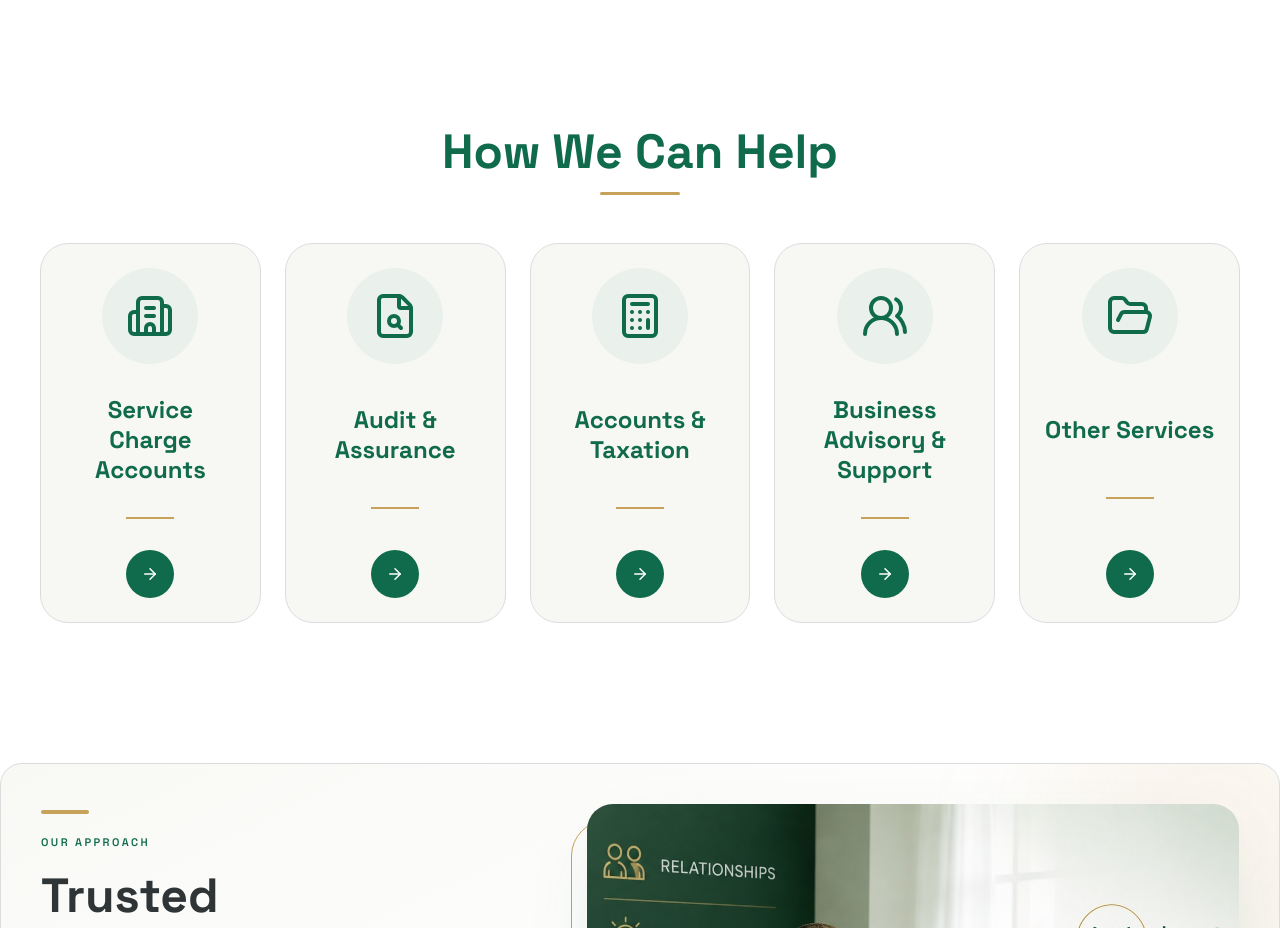
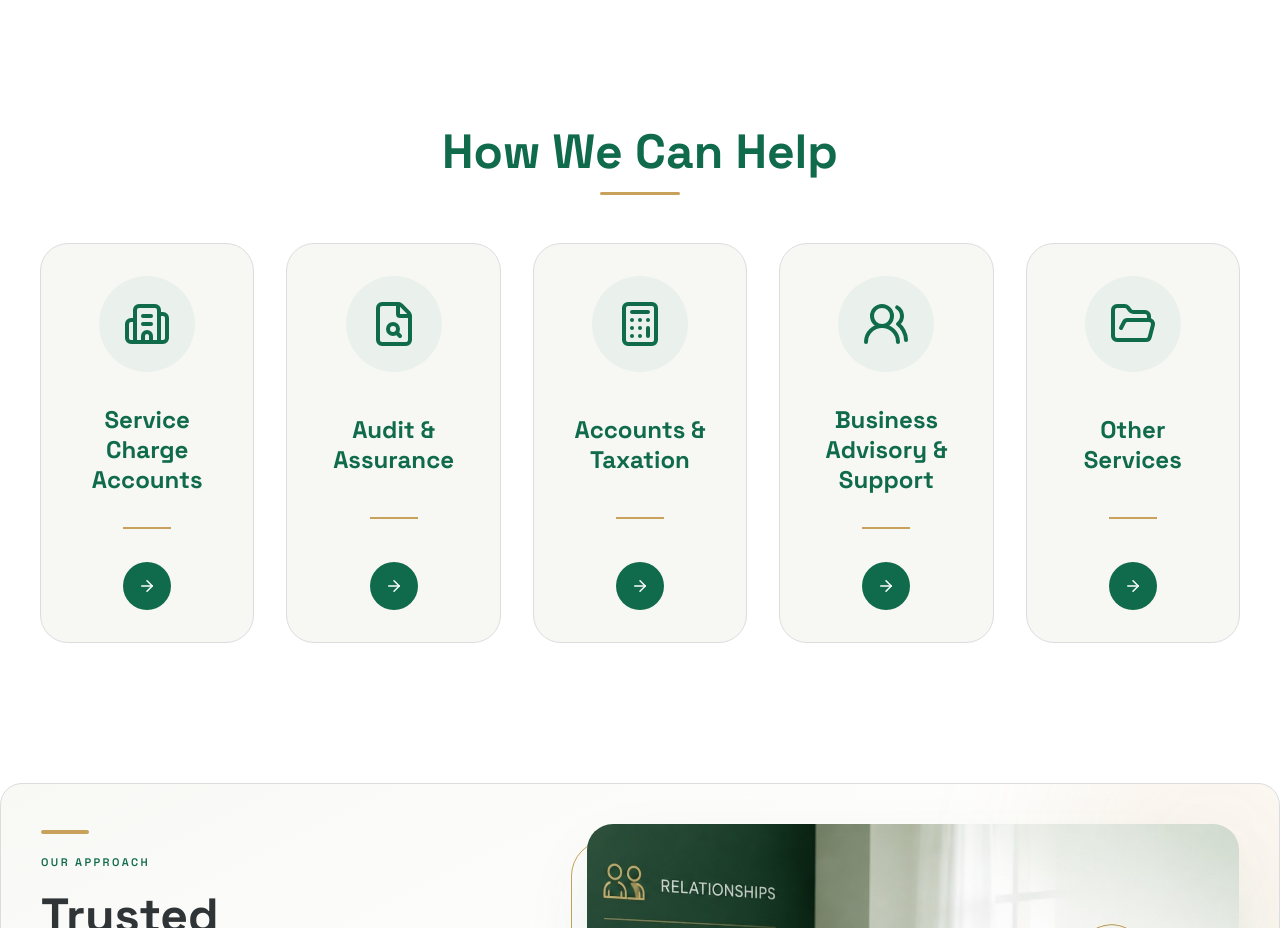
Before and after one commit to UnsaShafiq02/LpsLiving, a React (Vite) app in the folder LPS-Living-Stone-main/: page / in a window 1280 px wide. Shown: the part 1100-2028 px from the top of the page. Built offline with nearby package versions, Linux system fonts and the light colour scheme.

Commit message:
3rd june

```diff
--- a/LPS-Living-Stone-main/src/pages/HomeServices.jsx
+++ b/LPS-Living-Stone-main/src/pages/HomeServices.jsx
@@ -142,7 +142,7 @@ function FlipServiceCard({ service }) {
   const Icon = service.icon;
 
   return (
-    <div className="group h-[380px] [perspective:1200px]">
+    <div className="group h-[400px] [perspective:1200px]">
       <div
         className="
           relative h-full w-full
@@ -158,7 +158,7 @@ function FlipServiceCard({ service }) {
             rounded-[28px]
             border border-[#D9DDDE]
             bg-[#F7F7F4]
-            p-6
+            p-8
             flex flex-col items-center justify-between
             text-center
             [backface-visibility:hidden]
@@ -742,7 +742,7 @@ className="
   </div>
 </section> */}
 <section className="bg-white px-4 sm:px-6 lg:px-10 py-16">
-  <div className="max-w-7xl mx-auto">
+<div className="max-w-[1900px] mx-auto">
 
     <div className="text-center mb-12">
       <h2 className="text-3xl sm:text-4xl lg:text-5xl font-bold text-[#0F6B4B]">
@@ -752,7 +752,7 @@ className="
       <div className="w-20 h-[3px] bg-[#C8A15A] mx-auto mt-4 rounded-full" />
     </div>
 
-    <div className="grid grid-cols-1 sm:grid-cols-2 xl:grid-cols-5 gap-6">
+    <div className="grid grid-cols-1 sm:grid-cols-2 xl:grid-cols-5 gap-8">
       {serviceAreas.map((service) => (
         <FlipServiceCard
           key={service.title}
```
